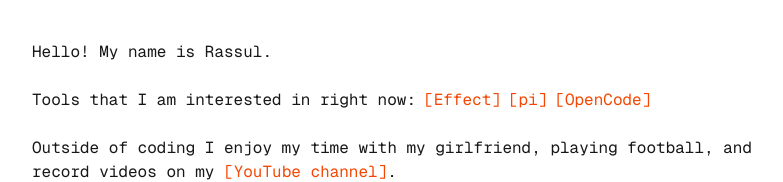
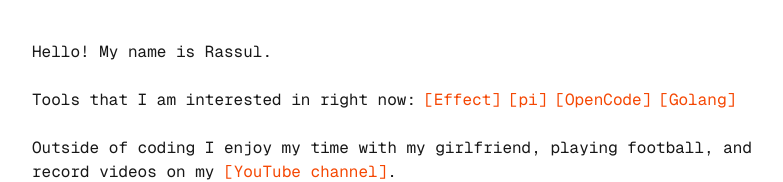
Before and after one commit to rxssula/rxssula.com, a Next.js app: page / in a window 1280 px wide. Shown: the top 182 px of the page, without its empty margins (248-1031 px from the left). Built offline with nearby package versions, Linux system fonts and the light colour scheme.

Commit message:
Add Golang link to homepage

```diff
--- a/app/page.tsx
+++ b/app/page.tsx
@@ -27,6 +27,11 @@ export default function Home() {
                     <span>
                         <CustomLink href="https://opencode.ai">
                             OpenCode
+                        </CustomLink>
+                    </span>
+                    <span>
+                        <CustomLink href="https://go.dev">
+                            Golang
                         </CustomLink>
                     </span>
                 </div>
```
